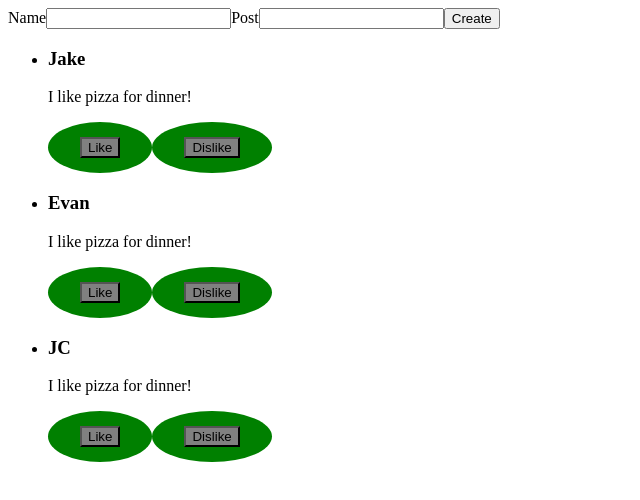
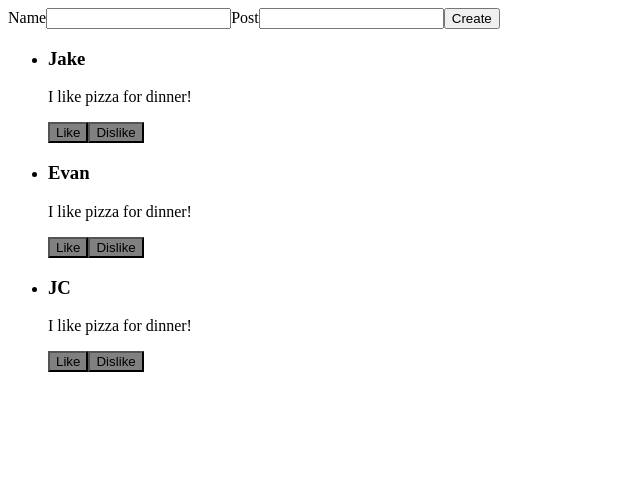
Before and after one commit to EvanKopec/SocialFeedPro, a React (Create React App) app in the folder social-feed/: page / in a window 1280 px wide. Shown: the top 500 px of the page, without its empty margins (0-640 px from the left). Built offline with nearby package versions, Linux system fonts and the light colour scheme.

Commit message:
Completed Post Component for toggling Like and Dislike button

```diff
--- a/social-feed/src/components/Post.jsx
+++ b/social-feed/src/components/Post.jsx
@@ -1,9 +1,23 @@
 import React from 'react';
-import CustomButtonLike from './CustomButtonLike';
-import CustomButtonDislike from './CustomButtonDislike';
+import './CustomButtonLike.css'
+import { useState } from 'react';
+
 
 
 const Post = ({post}) => {
+
+    const [postStatus, setPostStatus] = useState("none")
+
+
+    const handleClick =(status)=>{
+        if(status === "Like"){
+            setPostStatus("liked")
+        }
+        else{
+            setPostStatus("disliked")
+        }
+    }
+
 
 
 
@@ -11,8 +25,28 @@ const Post = ({post}) => {
         <div>
             <h3>{post.name}</h3>
             <p>{post.message}</p>
-            <CustomButtonLike message="Like" />
-            <CustomButtonDislike message= "Dislike"/>
+            <div>
+                {postStatus === "none" ?
+                <div>
+                <button className="inactive" onClick={() =>handleClick("Like")}>Like</button>
+                <button className="inactive" onClick={() =>handleClick("Dislike")}>Dislike</button>
+                </div>
+                :
+                postStatus === "liked" ?
+                <div>
+                <button className="active" onClick={() =>handleClick("Like")}>Like</button>
+                <button className="inactive" onClick={() =>handleClick("Dislike")}>Dislike</button>
+                </div>
+                :
+                <div>
+                <button className="inactive" onClick={() =>handleClick("Like")}>Like</button>
+                <button className="activated" onClick={() =>handleClick("Dislike")}>Dislike</button>
+                </div>
+        }
+
+            </div>
+
+
         </div>
      );
 }
```
